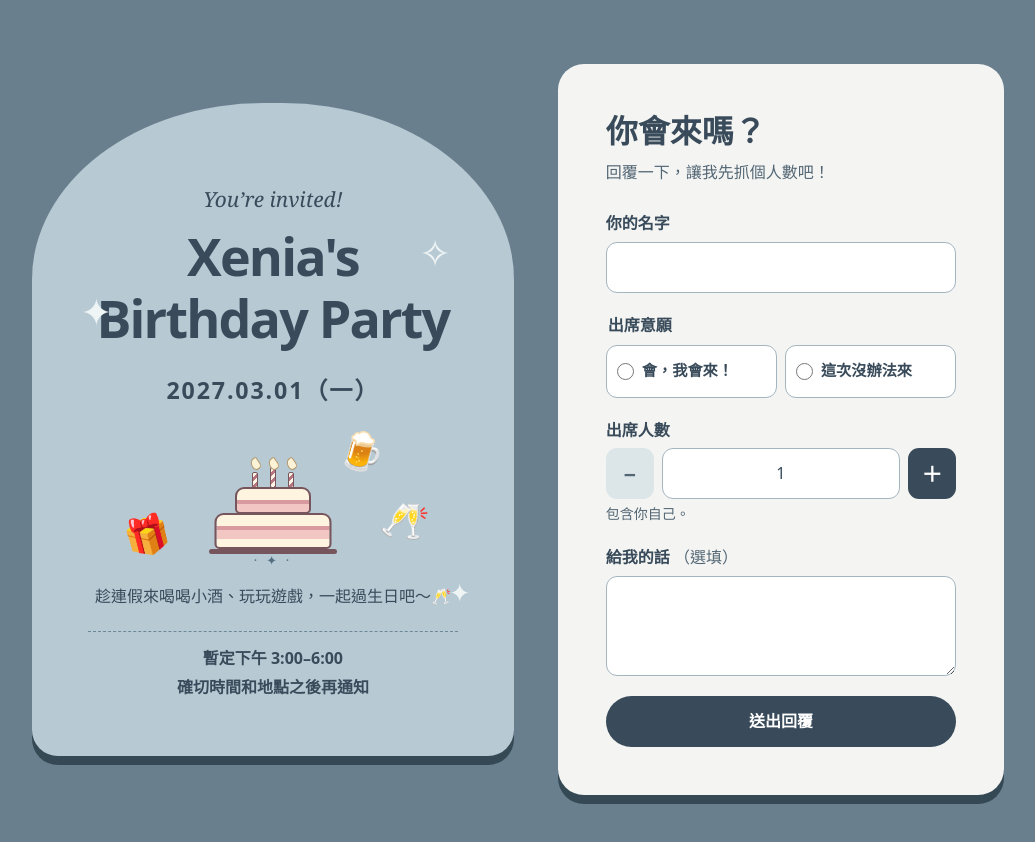
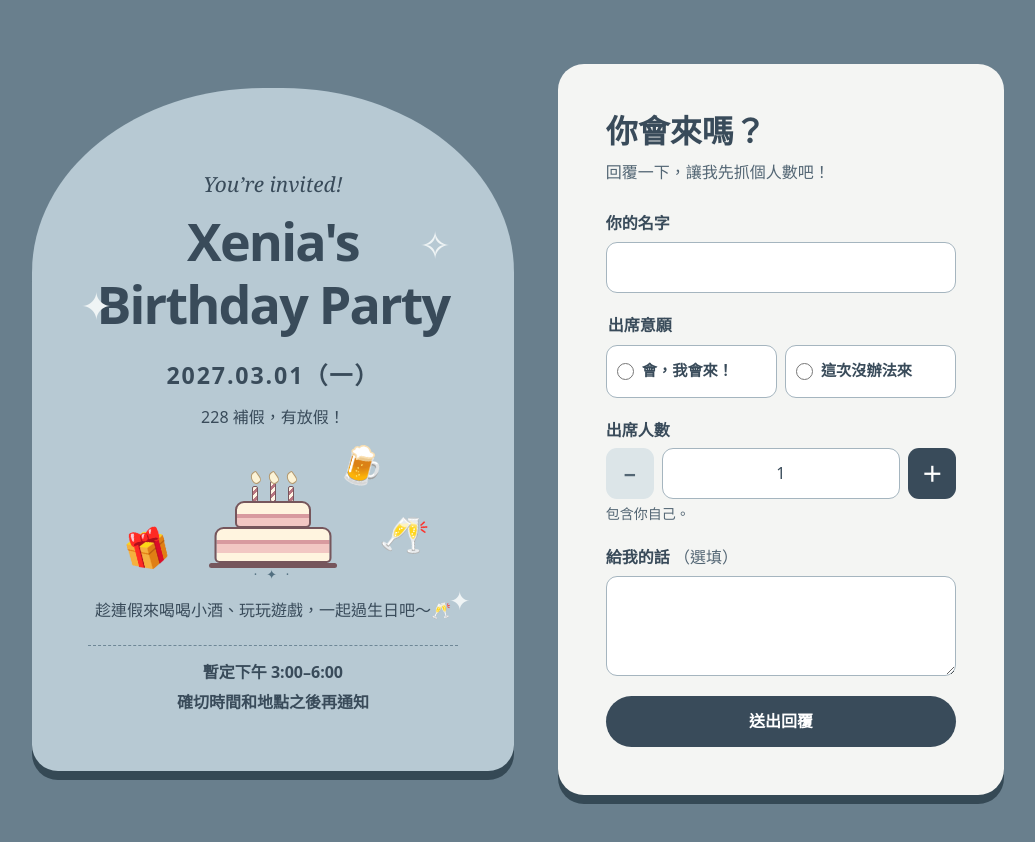
Before and after one commit to xenia-huang/birthday-rsvp, a plain HTML site: page index.html in a window 1280 px wide. Shown: the whole page, without its empty margins (122-1157 px from the left). Drawn offline with Linux system fonts and the light colour scheme.

Commit message:
Note the February 28 holiday under the party date

```diff
--- a/index.html
+++ b/index.html
@@ -64,6 +64,7 @@ textarea{display:block;resize:vertical}
 <p class="kicker" lang="en">You’re invited!</p>
 <h1 id="party-title" lang="en">Xenia's Birthday Party</h1>
 <p class="year"><time datetime="2027-03-01">2027.03.01（一）</time></p>
+<p style="margin-top:-0.75em">228 補假，有放假！</p>
 <div class="celebration" aria-hidden="true">
 <span class="doodle gift">🎁</span><span class="doodle toast">🥂</span><span class="doodle beer">🍺</span>
 <div class="cake">
```
